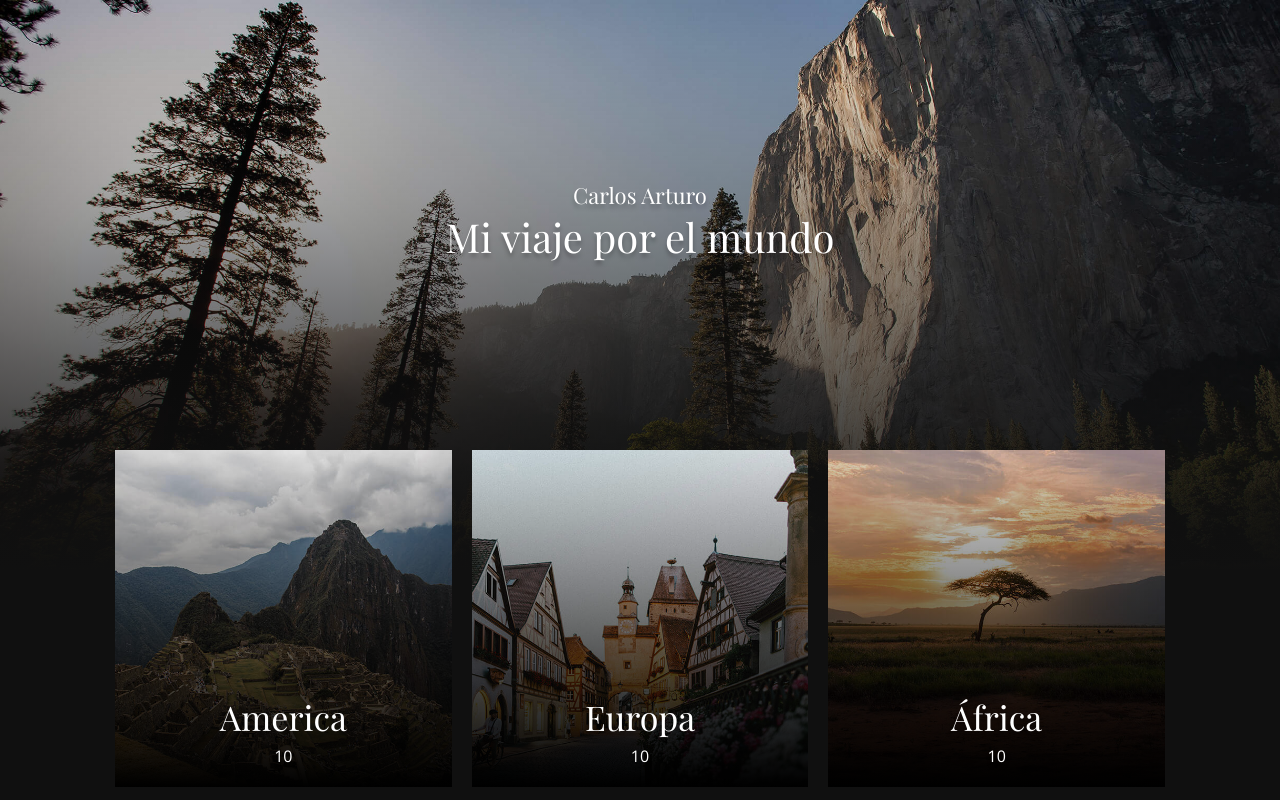
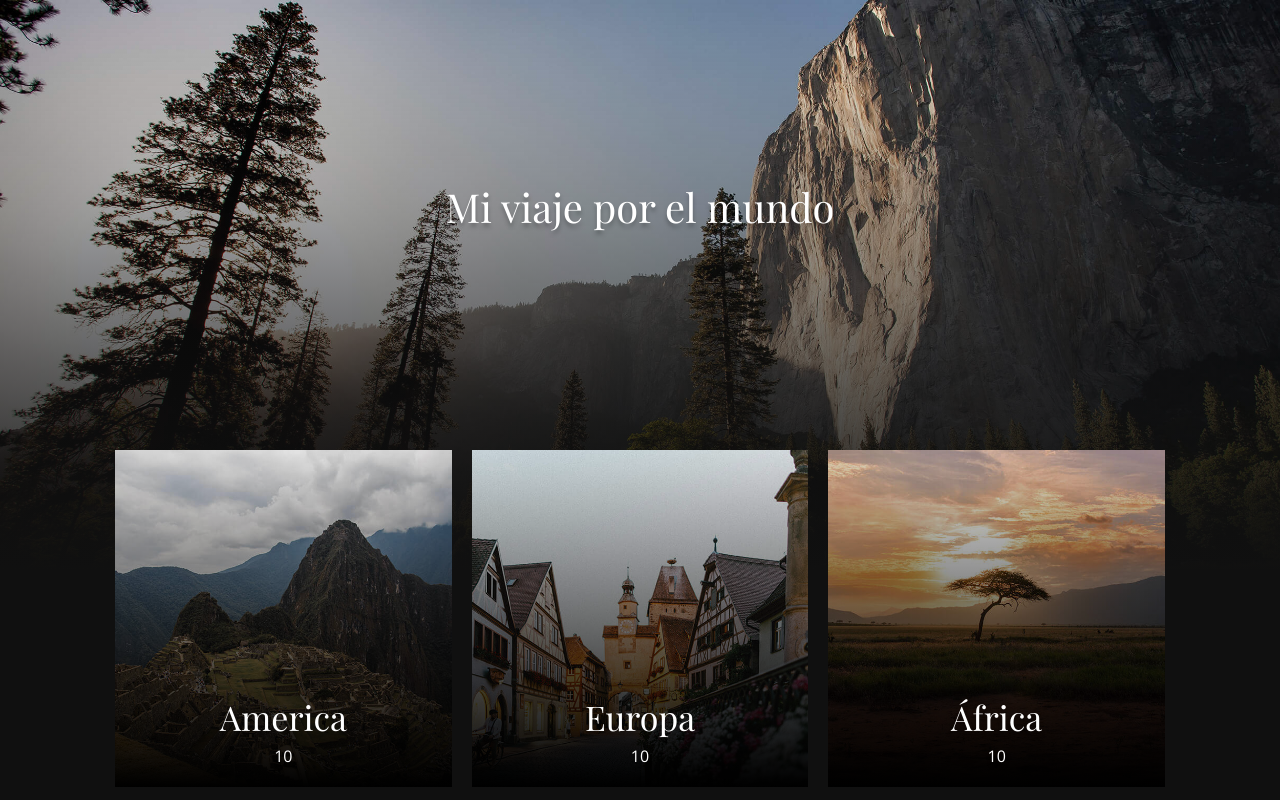
Before and after one commit to CandeLandi/Galeria, a website: page index.html in a window 1280 px wide. Shown: the top 800 px of the page. Drawn offline with nearby package versions, Linux system fonts and the light colour scheme.

Commit message:
Update index.html

```diff
--- a/index.html
+++ b/index.html
@@ -20,7 +20,6 @@
 	<body>
 		<header>
 			<div class="hero">
-				<h3 class="hero__subtitulo">Carlos Arturo</h3>
 				<h1 class="hero__titulo">Mi viaje por el mundo</h1>
 			</div>
 		</header>
```
